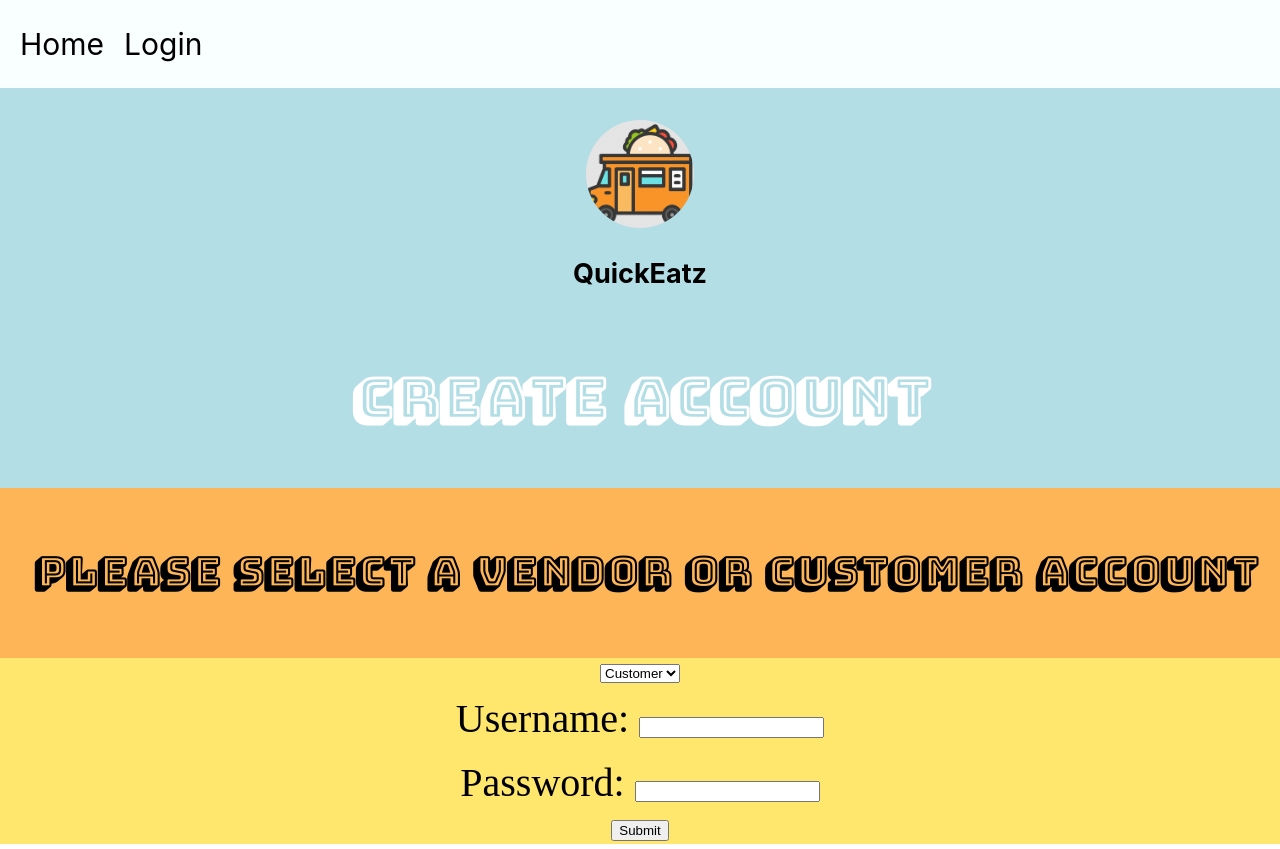
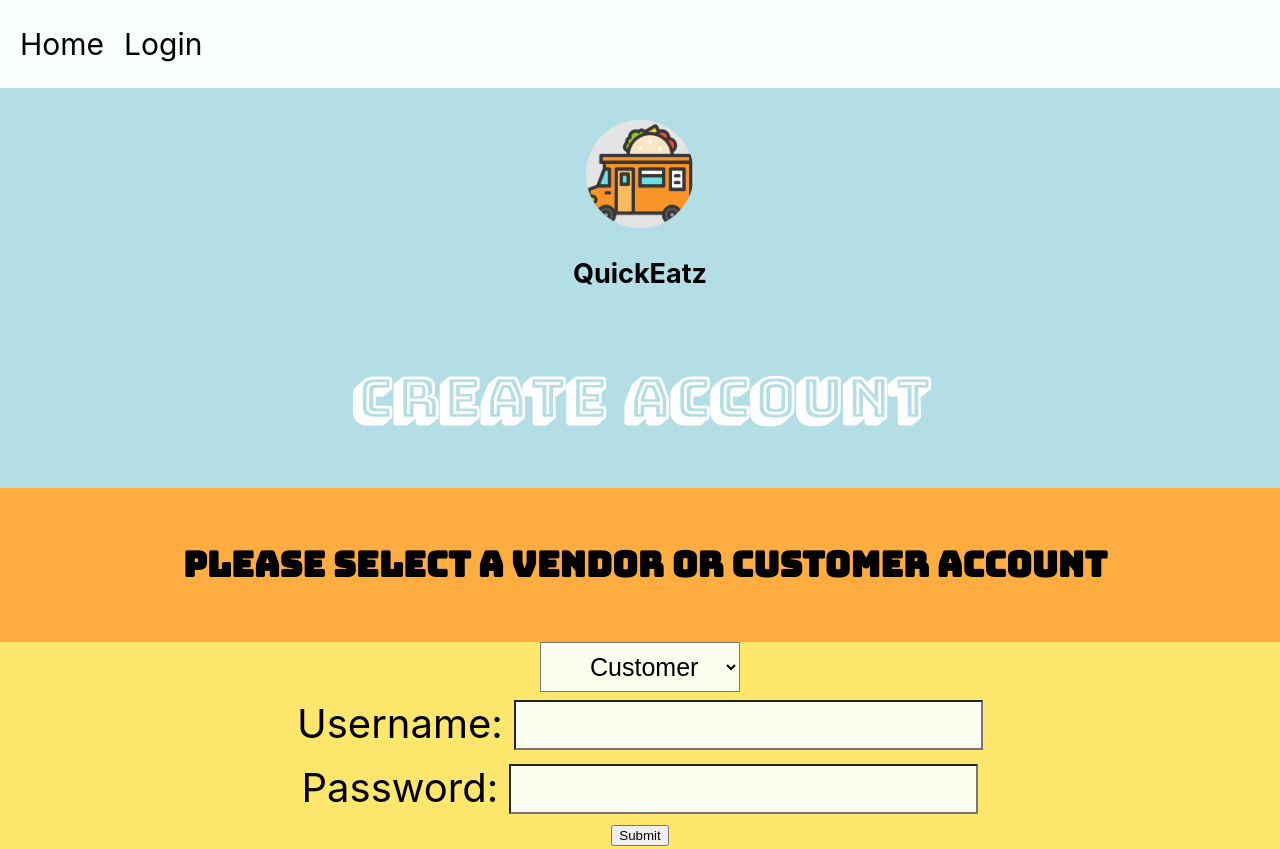
Before and after one commit to sngo103/QuickEatz, a Next.js app: page /createAccount in a window 1280 px wide. Built offline with nearby package versions, Linux system fonts and the light colour scheme.

Commit message:
Modififed form component to look better.

```diff
--- a/package.json
+++ b/package.json
@@ -15,5 +15,10 @@
     "react-dom": "17.0.1",
     "supertokens-node": "^4.1.3",
     "supertokens-website": "^5.0.10"
+  },
+  "devDependencies": {
+    "autoprefixer": "^10.2.5",
+    "postcss": "^8.2.9",
+    "tailwindcss": "^2.0.4"
   }
 }
--- a/pages/createAccount.js
+++ b/pages/createAccount.js
@@ -28,20 +28,20 @@ export default function FirstPost() {
 
       <section className="bottomPage">
 
-        <select className="">
+        <select className="dropdown">
           <option value="Customer">Customer</option>
           <option value="Vendor">Vendor</option>
         </select>
 
-        <form onSubmit>
+        <form>
           <label className="usernameLabel">
-            Username: <input type="text" name="username" />
+            Username: <input className="textbox" type="text" name="username" />
           </label>
 
           <div></div>
 
           <label className="passwordLabel">
-            Password: <input type="test" name="password" />
+            Password: <input className="textbox" type="test" name="password" />
           </label>
 
           <div></div>
@@ -54,6 +54,8 @@ export default function FirstPost() {
 
       <style jsx>{`
         @import url('https://fonts.googleapis.com/css?family=Bungee Shade');
+        @import url('https://fonts.googleapis.com/css?family=Bungee');
+
 
         .navbar {
           overflow: hidden;
@@ -92,27 +94,46 @@ export default function FirstPost() {
           height: 0px;
         }
 
+        .dropdown {
+          background: #F9FEEF;
+          padding: 5px 5px 5px 45px;
+          align-text: center;
+          height: 50px;
+          width: 200px;
+          font-size: 25px;
+
+        }
+
+        dropdown:hover .dropdown-content {
+          display: block;
+        }
+
         .usernameLabel {
           font-size: 40px;
-          font-family: "Bungee";
-          border: #FFE66D 30px 30px 30px 30px;
+          border: #FFE66D 10px 10px 10px 10px;
           outline: #000000 30px 30px 30px 30px;
+          height: 100px;
         }
 
         .passwordLabel {
           font-size: 40px;
-          font-family: "Bungee Inline";
-          color: #000000;
           border: #51B1E7 30px 30px 30px 30px;
           outline: #000000 30px 30px 30px 30px;
         }
 
+        .textbox {
+          height: 50px;
+          background: #F9FEEF;
+          font-size: 35px;
+          padding: 2px 7px 0px 7px;
+        }
+
         submissionField {
-          width: 500px;
-          height: 50px;
-          border: 10px solid #999999;
-          padding: 5px;
+          width: 100px;
+          height: 500px;
+          background: #B3DEE5;
         }
+
 
         .topPage {
           background-color: #B3DEE5; /*#FF6B6B Red*/
@@ -125,7 +146,10 @@ export default function FirstPost() {
         }
 
         .midPage {
-          background-color: #FEB557; /* orange; #FFE66D;*/
+          background-color: #FFAC41;
+          /*#FEB75D;*/
+          /*#927E65;*/
+          /*#F8981D; orange;  #FEB557;*/
           /* FEB04C slightly orange white; */
 
           padding: 20px 20px 20px 30px;
@@ -137,22 +161,15 @@ export default function FirstPost() {
           background-color: #FFE66D; /*#4ECDC4;*/
           align-items: center;
           text-align: center;
-          padding 225px 225px 225px 225px;
+          padding 225px 225px 275px 225px;
           position: relative;
           bottom: 0;
         }
 
         .message {
-          font-family: "Bungee Shade";
-          font-size: 40px;
+          font-family: "Bungee"; /*Pridi*/
+          font-size: 35px;
           color: black;
-        }
-
-        .messageBox {
-          padding: 70px;
-          border: 2px black;
-          margin: 100px;
-          width: 150px;
         }
 
       `}</style>
--- /dev/null
+++ b/postcss.config.js
@@ -0,0 +1,6 @@
+module.exports = {
+  plugins: {
+    tailwindcss: {},
+    autoprefixer: {},
+  },
+}
--- /dev/null
+++ b/tailwind.config.js
@@ -0,0 +1,11 @@
+module.exports = {
+  purge: [],
+  darkMode: false, // or 'media' or 'class'
+  theme: {
+    extend: {},
+  },
+  variants: {
+    extend: {},
+  },
+  plugins: [],
+}
```
Also changed, not shown: 1 other file (tests, documents, lock files or other folders).
